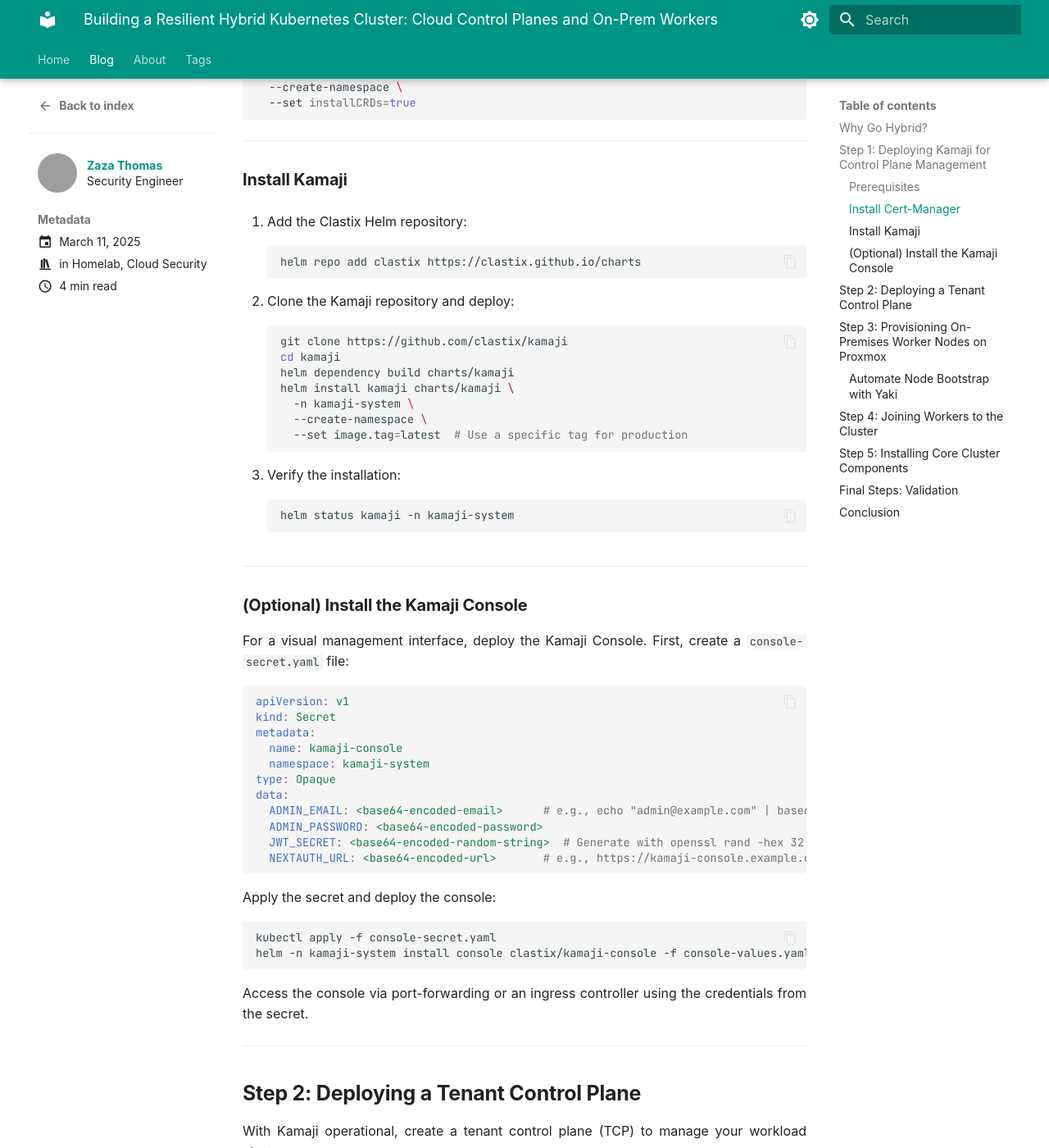
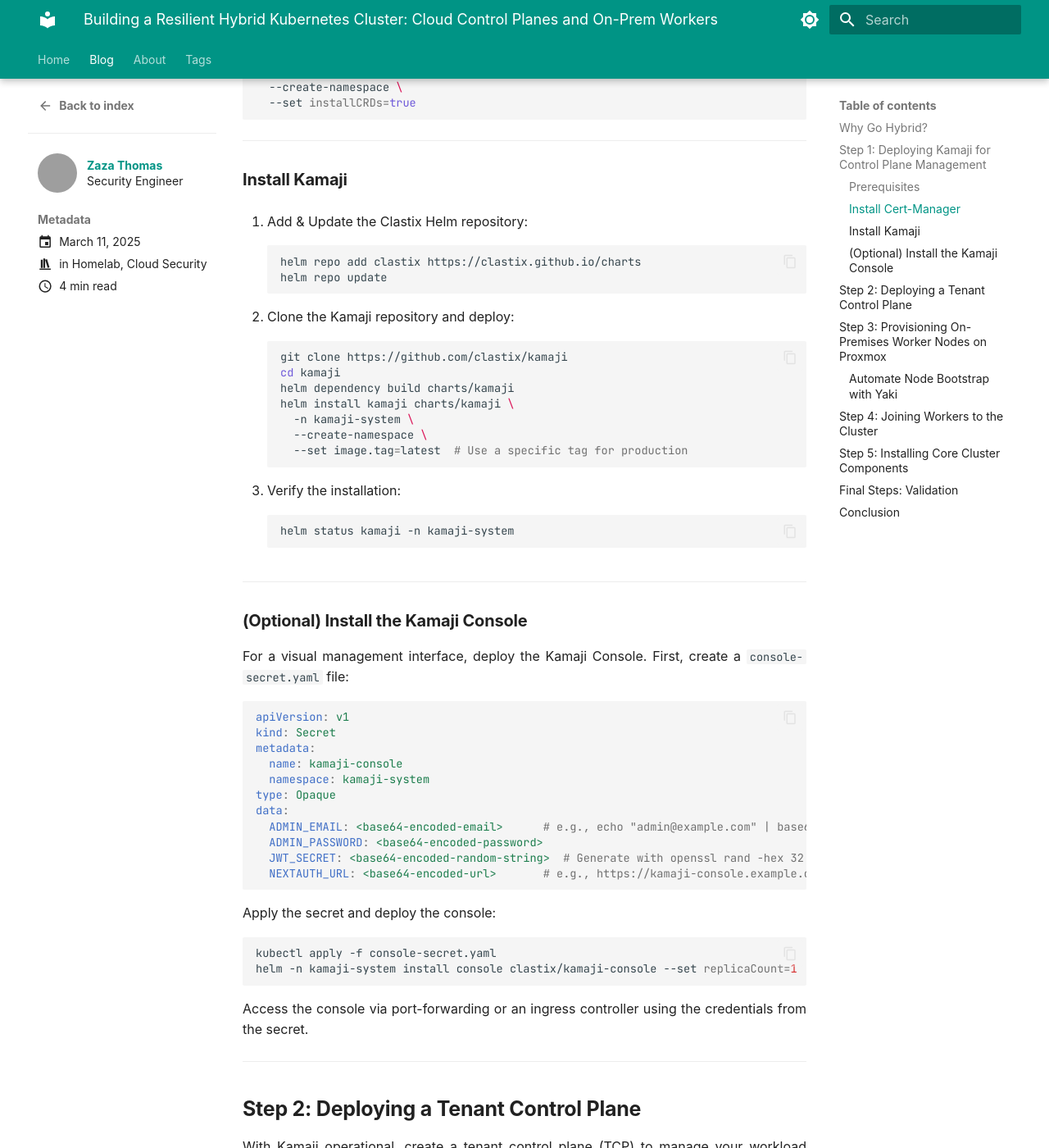
Before and after one commit to zazathomas/Security-Engineering-Diaries, an MkDocs documentation site: the page built from docs/blog/posts/kamaji.md, in a window 1280 px wide and 1400 px high, scrolled down 1384 px. Shown: the whole window at 82% size. Built offline with MkDocs 1.6.1 and Material for MkDocs 9.7.7, drawn with Linux system fonts in a browser that asks for light colours; some web fonts are replaced; comment, search, counter and statistics services are not loaded; grey boxes are pictures that could not be loaded.

Commit message:
Update kamaji.md

````diff
--- a/docs/blog/posts/kamaji.md
+++ b/docs/blog/posts/kamaji.md
@@ -56,9 +56,10 @@
 
 ### **Install Kamaji**
 
-1. Add the Clastix Helm repository:
+1. Add & Update the Clastix Helm repository:
    ```bash
    helm repo add clastix https://clastix.github.io/charts
+   helm repo update
    ```
 
 2. Clone the Kamaji repository and deploy:
@@ -101,7 +102,7 @@
 
 ```bash
 kubectl apply -f console-secret.yaml
-helm -n kamaji-system install console clastix/kamaji-console -f console-values.yaml
+helm -n kamaji-system install console clastix/kamaji-console --set replicaCount=1
 ```
 
 Access the console via port-forwarding or an ingress controller using the credentials from the secret.
````
